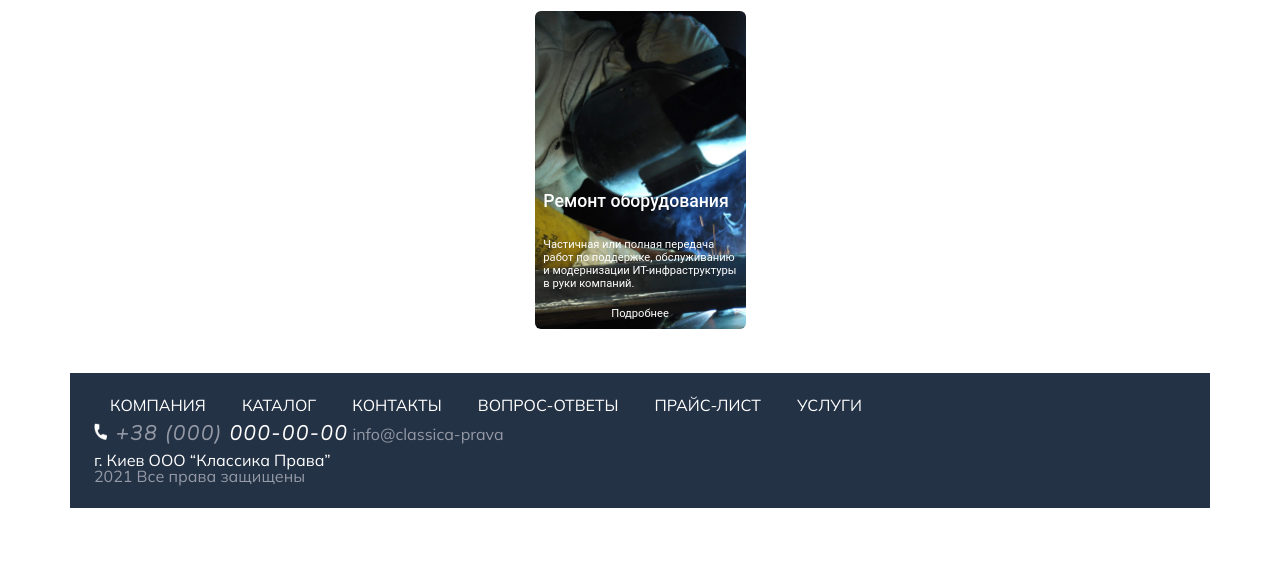
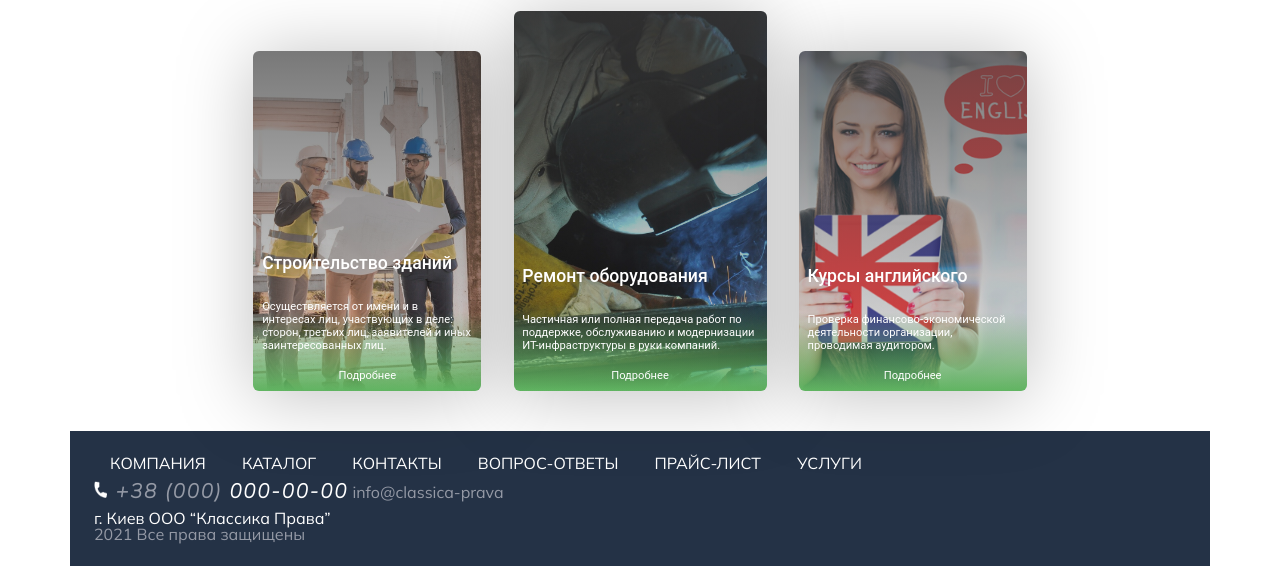
Before and after one commit to ElenYatsenko/css-Final-HTML-CSS, a plain HTML site: page index.html in a window 1280 px wide. Shown: the part 427-993 px from the top of the page. Before the commit the page ends 935 px from the top, so only its background shows below. Drawn offline with Linux system fonts and the light colour scheme.

Commit message:
Add image & class for image

```diff
--- a/assets/css/header.css
+++ b/assets/css/header.css
@@ -78,7 +78,7 @@
   height: 17px;
 }
 
-@media screen and (min-width: 992px) {
+@media screen and (min-width: 1024px) {
   .right-panel-btn {
     display: none;
   }
--- a/assets/css/main.css
+++ b/assets/css/main.css
@@ -3,19 +3,16 @@
 }
 
 /* --------img------- */
-.main-content-background {
+.main-content-background1 {
+  display: none;
+}
+
+.main-content-background2 {
   display: inline-block;
   width: 211px;
   height: 318px;
   margin: 14px;
   border-radius: 6px;
-  background-image: url(../images/repair.jfif);
-  background-size: cover;
-  background-position: top;
-}
-
-.main-content-background::before {
-  content: "";
   background: linear-gradient(
       180deg,
       #414141 -49.24%,
@@ -23,5 +20,96 @@
     ),
     linear-gradient(0deg, #65c466 0%, rgba(37, 137, 249, 0) 23.16%),
     url(../images/repair.jfif);
-  filter: drop-shadow(0px 2.11486px 15.8614px rgba(0, 0, 0, 0.25));
+  filter: drop-shadow(0px 4.86428px 36.4821px rgba(0, 0, 0, 0.25));
+
+  background-size: cover;
+  background-position: top;
 }
+.main-content-background3 {
+  display: none;
+}
+
+/* --------link------- */
+.main-link-background1 {
+}
+.main-link-background2 {
+}
+
+@media screen and (min-width: 768px) {
+  .main-content-background1 {
+    display: inline-block;
+    width: 170px;
+    height: 250px;
+    margin: 14px;
+    border-radius: 6px;
+    background: linear-gradient(
+        180deg,
+        #414141 -49.24%,
+        rgba(65, 65, 65, 0) 120.35%
+      ),
+      linear-gradient(0deg, #65c466 0%, rgba(37, 137, 249, 0) 23.16%),
+      url(../images/construction.jfif);
+    filter: drop-shadow(0px 4.86428px 36.4821px rgba(0, 0, 0, 0.25));
+
+    background-size: cover;
+    background-position: top;
+  }
+  .main-content-background2 {
+    width: 190px;
+    height: 285px;
+  }
+
+  .main-content-background3 {
+    display: inline-block;
+    width: 170px;
+    height: 250px;
+    margin: 14px;
+    border-radius: 6px;
+    background: linear-gradient(
+        180deg,
+        #414141 -49.24%,
+        rgba(65, 65, 65, 0) 120.35%
+      ),
+      linear-gradient(0deg, #65c466 0%, rgba(37, 137, 249, 0) 23.16%),
+      url(../images/english.jfif);
+    filter: drop-shadow(0px 4.86428px 36.4821px rgba(0, 0, 0, 0.25));
+
+    background-size: cover;
+    background-position: top;
+  }
+}
+@media screen and (min-width: 1024px) {
+  .main-content-background1,
+  .main-content-background3 {
+    width: 228px;
+    height: 340px;
+  }
+  .main-content-background2 {
+    width: 253px;
+    height: 380px;
+  }
+}
+
+@media screen and (min-width: 1336px) {
+  .main-content-background1,
+  .main-content-background3 {
+    width: 276px;
+    height: 412px;
+  }
+  .main-content-background2 {
+    width: 307px;
+    height: 462px;
+  }
+}
+
+@media screen and (min-width: 1920px) {
+  .main-content-background1,
+  .main-content-background3 {
+    width: 393px;
+    height: 585px;
+  }
+  .main-content-background2 {
+    width: 436px;
+    height: 657px;
+  }
+}
--- a/assets/css/navigation-menu.css
+++ b/assets/css/navigation-menu.css
@@ -28,7 +28,7 @@
   margin-left: 0.5em;
 }
 
-@media screen and (min-width: 992px) {
+@media screen and (min-width: 1024px) {
   .shared-navigation {
     display: block;
     margin: 0 auto;
--- a/index.html
+++ b/index.html
@@ -87,16 +87,46 @@
             корпоративных клиентов так и для частных лиц. Профессионализм и
             ответственность ключевые преимущества нашей компании.
           </p>
-          <article class="main-content-background shared-content-header">
+          <a class="main-link-background1" href="#"></a>
+          <article class="main-content-background1 shared-content-header">
+            <div>
+              <h3 class="text-overflow article-header3">
+                Строительство зданий
+              </h3>
+              <p class="shared-content article-header3">
+                Осуществляется от имени и в интересах лиц, участвующих в деле:
+                сторон, третьих лиц, заявителей и иных заинтересованных лиц.
+              </p>
+              <span class="text-overflow shared-content span-more"
+                >Подробнее</span
+              >
+            </div>
+          </article>
+          <article class="main-content-background2 shared-content-header">
             <div>
               <h3 class="text-overflow article-header3">Ремонт оборудования</h3>
               <p class="shared-content article-header3">
                 Частичная или полная передача работ по поддержке, обслуживанию и
                 модернизации ИТ-инфраструктуры в руки компаний.
               </p>
-              <span class="text-overflow shared-content span-more">Подробнее</span>
+              <span class="text-overflow shared-content span-more"
+                >Подробнее</span
+              >
             </div>
           </article>
+          <article class="main-content-background3 shared-content-header">
+            <div>
+              <h3 class="text-overflow article-header3">Курсы английского</h3>
+              <p class="shared-content article-header3">
+                Проверка финансово-экономической деятельности организации,
+                проводимая аудитором.
+              </p>
+              <span class="text-overflow shared-content span-more"
+                >Подробнее</span
+              >
+            </div>
+          </article>
+          <a class="main-link-background2" href="#"></a>
         </section>
       </div>
     </div>
```
Also changed, not shown: assets/css/service.css (line endings or trailing spaces), assets/images/arrow left.png (added), assets/images/arrow rigth.png (added).
